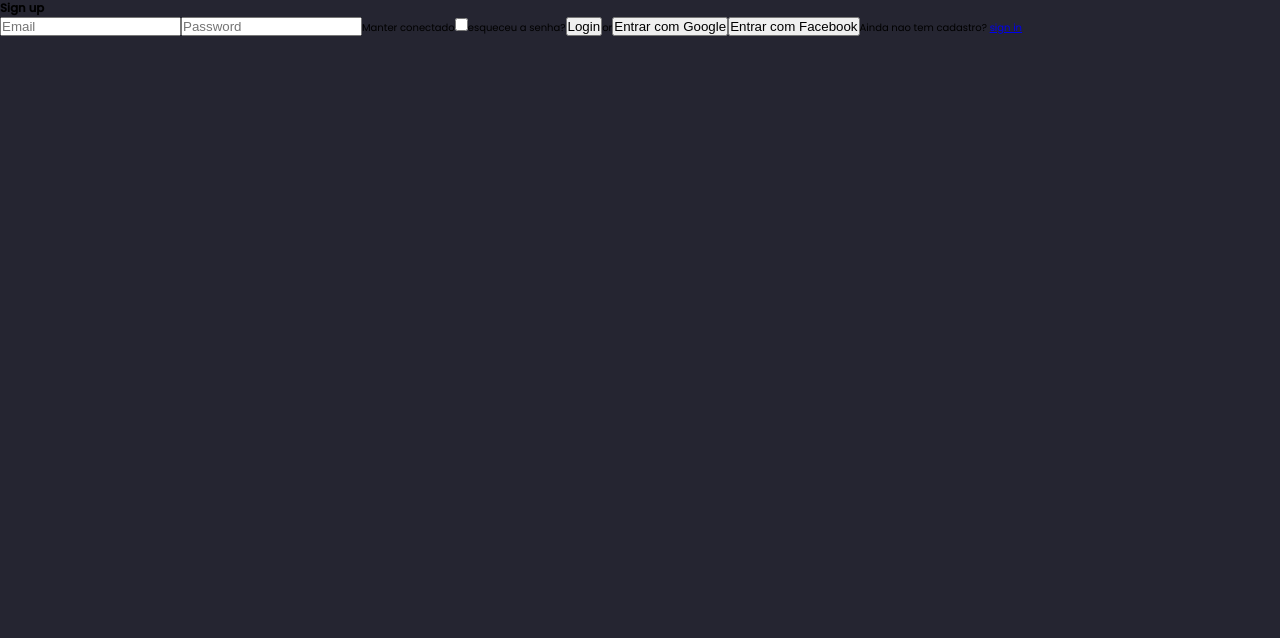
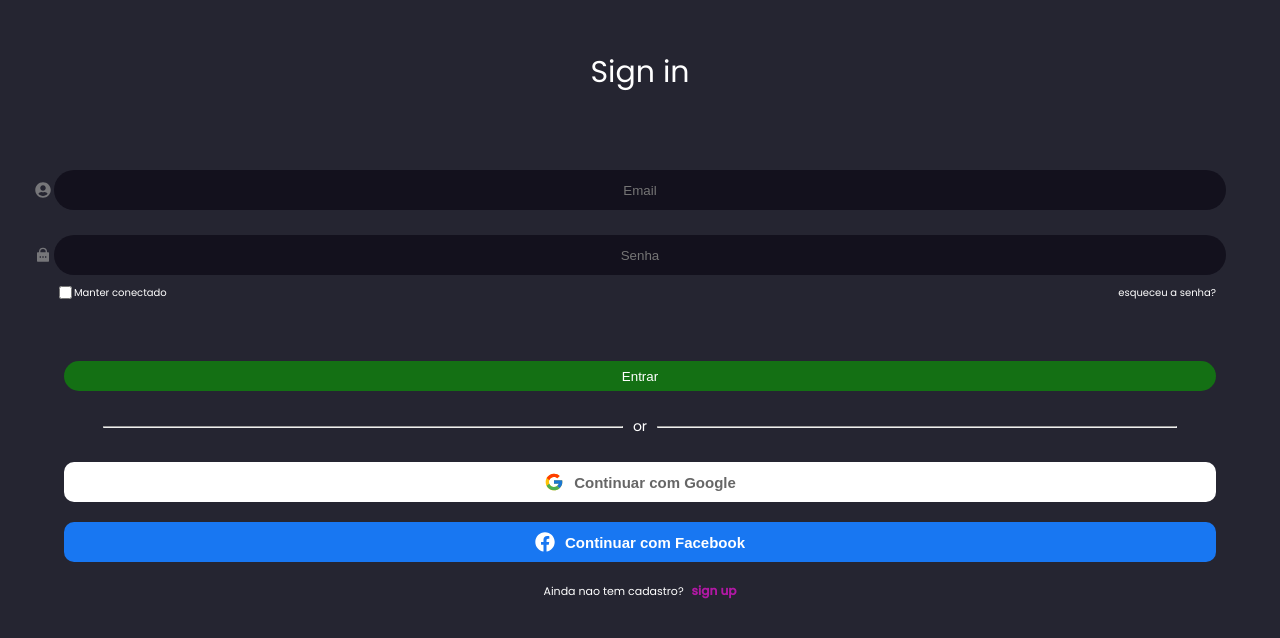
Before and after one commit to AdelinoJnr/currency-wallet, a React (Create React App) app: page /login in a window 1280 px wide. Shown: the top 638 px of the page. Built offline with nearby package versions, Linux system fonts and the light colour scheme; no server answers.

Commit message:
[feat: base css login]

```diff
--- a/src/pages/Login.jsx
+++ b/src/pages/Login.jsx
@@ -1,29 +1,61 @@
 import React from 'react';
 import { Link } from 'react-router-dom';
+import { FaFacebook, FaUserCircle } from 'react-icons/fa';
+import { FcGoogle } from 'react-icons/fc';
+import { RiLockPasswordFill } from 'react-icons/ri';
 
 import './styles.css'
 
 function Login() {
   return (
-    <main>
-      <h3>Sign up</h3>
+    <main className="main-login">
+      <h3 className="title-login">Sign in</h3>
+      <label className="label-input" htmlFor="email">
+        <FaUserCircle className="icon-inputs" />
         <input
+          id="email"
+          className="inputs"
           placeholder="Email"
         />
+      </label>
+      <label className="label-input" htmlFor="password">
+        <RiLockPasswordFill className="icon-inputs" />
         <input
-        placeholder="Password"
+          id="password"
+          className="inputs"
+          placeholder="Senha"
         />
-      <label htmlFor="conect">Manter conectado</label>
-      <input type="checkbox" id="conect" />
+      </label>
+      <div className="content-facilitacao">
+        <label htmlFor="conect" className="label-connected">
+          <input className="input-connected" type="checkbox" id="conect" />
+          Manter conectado
+        </label>
         <span>esqueceu a senha?</span>
-      <button type="button">Login</button>
+      </div>
 
+      <Link className="login-efect" to="/">
+        <button type="button" className="btn-padrao" >
+          Entrar
+        </button>
+      </Link>
+
+      <div className="content-or-rede-social">
+        <hr/>
         <span>or</span>
+        <hr/>
+      </div>
 
-      <button type="button">Entrar com Google</button>
-      <button type="button">Entrar com Facebook</button>
+      <button className="btn-padrao btn-google" type="button">
+        <FcGoogle className="icon-social"/>
+        Continuar com Google
+      </button>
+      <button className="btn-padrao btn-facebook" type="button">
+        <FaFacebook className="icon-social" />
+        Continuar com Facebook
+      </button>
 
-      <span>Ainda nao tem cadastro? <Link to="/">sign in</Link></span>
+      <span className="register">Ainda nao tem cadastro? <Link className="link-register" to="/cadastro">sign up</Link></span>
     </main>
   );
 }
--- a/src/pages/Wallet.jsx
+++ b/src/pages/Wallet.jsx
@@ -2,6 +2,7 @@ import React, { useContext } from 'react';
 import Footer from '../components/Footer';
 import Header from '../components/Header';
 import Loading from '../components/Loading';
+import Welcome from '../components/Welcome';
 
 import { CurrencyContext } from '../store/Currency/currency';
 
@@ -18,6 +19,7 @@ function Wallet() {
     <>
       <Header />
       <hr />
+      <Welcome />
       <section>
         <div className="content-balance">
           <span>Total Balance</span>
--- a/src/pages/styles.css
+++ b/src/pages/styles.css
@@ -34,11 +34,11 @@
   border: none;
   width: 90%;
   color: white;
-  background-color: rgb(20, 112, 20);
+  background-color: #147014;
 }
 
 .btn-exit {
-  background-color: rgb(155, 10, 10);
+  background-color: #9b0a0a;
 }
 
 .btn-ladoalado {
@@ -63,3 +63,136 @@
   font-size: 1.2em;
   color: white;
 }
+
+/* Login */
+.main-login {
+  display: flex;
+  flex-direction: column;
+  align-items: center;
+  color: white;
+}
+
+.title-login {
+  color: white;
+  font-size: 3em;
+  font-weight: 400;
+  text-align: center;
+  margin: 50px 0;
+}
+
+.label-input {
+  width: 100%;
+  position: relative;
+  margin-top: 25px;
+  text-align: center;
+}
+
+.inputs::placeholder {
+  text-align: center;
+}
+
+.icon-inputs {
+  width: 16px;
+  height: 16px;
+  color: rgba(153, 153, 153, 0.7);
+  position: absolute;
+  top: 12px;
+  left: 35px;
+}
+
+.inputs {
+  width: 90%;
+  padding: 10px;
+  height: 20px;
+  border-radius: 20px;
+  border: none;
+  background-color: #13111D;
+}
+
+.content-facilitacao {
+  width: 90%;
+  padding: 10px;
+  display: flex;
+  justify-content: space-between;
+  align-items: center;
+}
+
+.label-connected {
+  border: none;
+  margin-left: 10px;
+  position: relative;
+}
+
+.input-connected {
+  position: absolute;
+  top: 1px;
+  left: -15px;
+}
+
+.hr-login {
+  width: 40%;
+}
+
+.login-efect {
+  margin-top: 40px;
+  width: 100%;
+  text-align: center;
+}
+
+.content-or-rede-social {
+  display: flex;
+  justify-content: center;
+  align-items: center;
+  width: 90%;
+  margin: 15px 0;
+}
+
+.content-or-rede-social > span {
+  font-size: 1.4em;
+  margin: 0 10px;
+}
+
+.content-or-rede-social > hr {
+  width: 45%;
+}
+
+.icon-social {
+  width: 20px;
+  height: 20px;
+  margin-right: 10px;
+}
+
+.btn-facebook {
+  display: flex;
+  justify-content: center;
+  align-items: center;
+  background-color: #1877f2;
+  color: white;
+  font-weight: 700;
+  height: 40px;
+  font-size: 1.5em;
+  border-radius: 10px;
+}
+
+.btn-google {
+  display: flex;
+  justify-content: center;
+  align-items: center;
+  background-color: white;
+  color: #666;
+  font-weight: 700;
+  height: 40px;
+  font-size: 1.5em;
+  border-radius: 10px;
+}
+
+.register {
+  font-size: 1.1em;
+  margin-top: 10px;
+}
+
+.link-register {
+  font-size: 1.1em;
+  font-weight: 700;
+  margin-left: 5px;
+}
--- a/src/styles/global.css
+++ b/src/styles/global.css
@@ -8,3 +8,8 @@ body {
   background-color: #252531;
   font-size: 10px;
 }
+
+a {
+  text-decoration: none;
+  color: #b118a4;
+}
```
Lines whose indentation alone changed are shown as unchanged.
